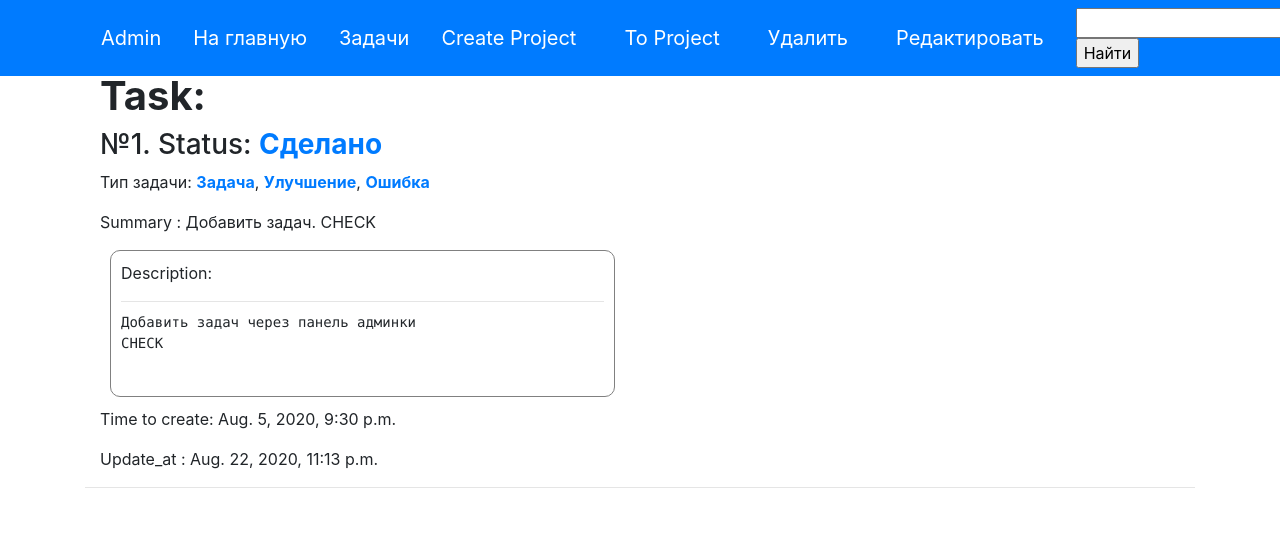
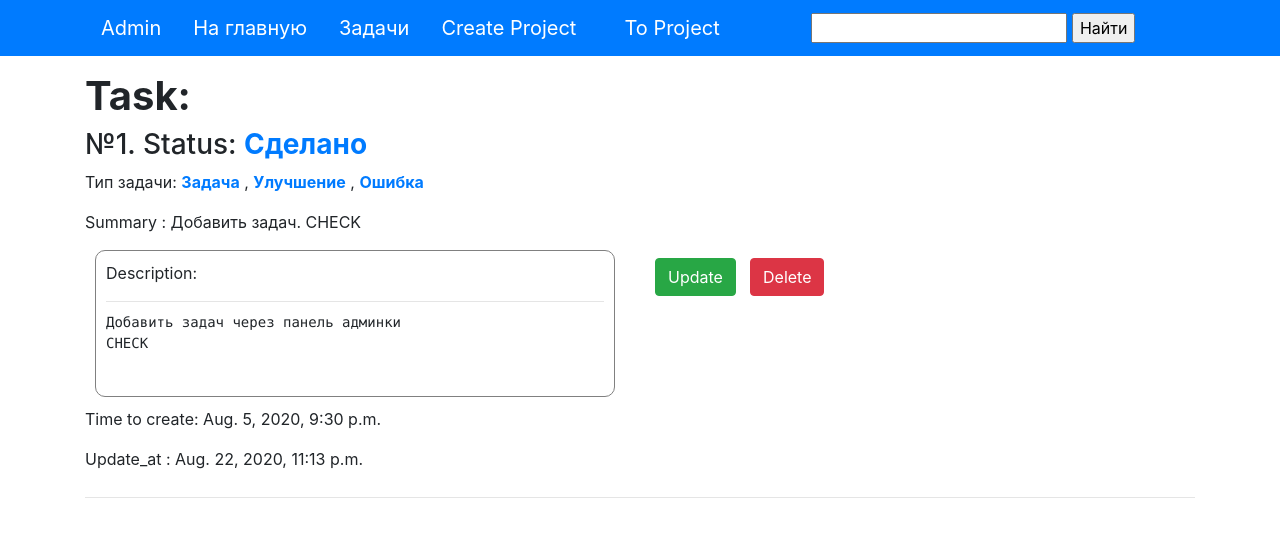
Before and after one commit to Illarionov81/python_group_5_homework_49_Alexander_Illarionov, a Django app: page /project/1/task/ in a window 1280 px wide. Shown: the top 537 px of the page. Run offline with Django 3.2, Linux system fonts and the light colour scheme; data comes from the database, SQL or seed files in the repository; some libraries are stand-ins or nearby versions.

```diff
--- a/source/main/urls.py
+++ b/source/main/urls.py
@@ -16,8 +16,8 @@ Including another URLconf
 from django.contrib import admin
 from django.urls import path
 from webapp.views import TasksView, OneTaskView, TaskDeleteView, TaskCreateView, \
-    TaskUpdateView, multi_delete, multi_delete_task, ProjectsView, OneProjectView, ProjectCreateView,\
-    ProjectUpdateView
+    TaskUpdateView, multi_delete, multi_delete_task, ProjectsView, OneProjectView, ProjectCreateView, \
+    ProjectUpdateView, ProjectDeleteView
 
 urlpatterns = [
     path('admin/', admin.site.urls),
@@ -25,6 +25,7 @@ urlpatterns = [
     path('project/<int:pk>/update', ProjectUpdateView.as_view(), name='project_update'),
     path('project/<int:pk>/', OneProjectView.as_view(), name='project_view'),
     path('project/add/', ProjectCreateView.as_view(), name='project_create_view'),
+    path('project/<int:pk>/delete/', ProjectDeleteView.as_view(), name='project_delete'),
     path('tasks/', TasksView.as_view(), name='index'),
     path('project/<int:pk>/task/add/', TaskCreateView.as_view(), name='task_add_view'),
     path('project/<int:pk>/task/', OneTaskView.as_view(), name='task_view'),
--- a/source/webapp/templates/project/project_create.html
+++ b/source/webapp/templates/project/project_create.html
@@ -1,4 +1,10 @@
 {% extends 'project/../project_base.html' %}
+
+{% block menu %}
+    <li class="nav-item px-3">
+        <a class="navbar-brand"  href="{% url 'projects' %}" >Отмена</a>
+    </li>
+{% endblock %}
 
 {% block title %}Create Project{% endblock %}
 
--- a/source/webapp/templates/project/project_update.html
+++ b/source/webapp/templates/project/project_update.html
@@ -1,4 +1,10 @@
 {% extends 'project/../project_base.html' %}
+
+{% block menu %}
+    <li class="nav-item px-3">
+        <a class="navbar-brand"  href="{% url 'project_view' project.pk %}" >Отмена</a>
+    </li>
+{% endblock %}
 
 {% block title %}Project Update{% endblock %}
 
--- a/source/webapp/templates/project/projects_view.html
+++ b/source/webapp/templates/project/projects_view.html
@@ -41,9 +41,9 @@
             <div class="coL col-lg-1 mt-5">
                 <a href="{% url 'project_update' project.pk %}" ><button type="button"  class="btn btn-success">Update</button></a>
             </div>
-{#            <div class="coL col-lg-1 mt-5">#}
-{#                <a href="{% url 'task_delete_view' project.pk %}" ><button type="submit"  class="btn btn-danger">Delete</button></a>#}
-{#            </div>#}
+            <div class="coL col-lg-1 mt-5">
+                <a href="{% url 'project_delete' project.pk %}" ><button type="button"  class="btn btn-danger">Delete</button></a>
+            </div>
             <div class="coL col-lg-1 mt-5">
                 <a href="{% url 'project_view' project.pk %}" ><button type="button"  class="btn btn-warning"> View </button></a>
             </div>
--- a/source/webapp/templates/project_base.html
+++ b/source/webapp/templates/project_base.html
@@ -28,6 +28,8 @@
                     {% block menu %}
                     {% endblock %}
                 </ul>
+            </div>
+            <div class="collapse navbar-collapse" id="navbarSupportedContent">
                  <ul class="navbar-nav ">
                     {% block search %}
                         <div class="search-form">
--- a/source/webapp/templates/task/task.html
+++ b/source/webapp/templates/task/task.html
@@ -6,29 +6,39 @@
     <li class="nav-item px-3">
         <a class="navbar-brand"  href="{% url 'project_view' issuetracker.project.pk %}" >To Project</a>
     </li>
-<li class="nav-item px-3">
-    <a class="navbar-brand"  href="{% url 'task_delete_view' issuetracker.pk %}" >Удалить</a>
-</li>
-<li class="nav-item px-3">
-    <a class="navbar-brand"  href="{% url 'task_update_view' issuetracker.pk %}" >Редактировать</a>
-</li>
+{#<li class="nav-item px-3">#}
+{#    <a class="navbar-brand"  href="{% url 'task_delete_view' issuetracker.pk %}" >Удалить</a>#}
+{#</li>#}
+{#<li class="nav-item px-3">#}
+{#    <a class="navbar-brand"  href="{% url 'task_update_view' issuetracker.pk %}" >Редактировать</a>#}
+{#</li>#}
 {% endblock %}
 
 {% block contant %}
-<div class="col col-lg-6">
+
         <h1 class="pt-4"><b>Task: </b></h1>
         <h3>№{{ issuetracker.pk }}. Status: <b class="text-primary">{{ issuetracker.status.get_status_display }}</b></h3>
-    <p>Тип задачи: {% for type in issuetracker.type.all %}<b class="text-primary">{{ type.get_name_display }}</b>{% if not forloop.last%}, {% endif %}{% endfor %}</p>
-
+        <p>Тип задачи: {% for type in issuetracker.type.all %}<b class="text-primary">{{ type.get_name_display }}</b>
+            {% if not forloop.last%}, {% endif %}{% endfor %}</p>
+<div class="row">
+    <div class="col col-lg-6">
         <p>Summary : {{ issuetracker.summary }}</p>
         <div class="box">
             <p>Description:  </p>
             <hr>
             <pre>{{ issuetracker.description|linebreaks }}</pre>
         </div>
-
             <p>Time to create: {{ issuetracker.completion_time }}</p>
             <p>Update_at : {{ issuetracker.update_at }}</p>
     </div>
+    <div class="coL col-lg-1 mt-5">
+        <a href="{% url 'task_update_view' issuetracker.pk %}" ><button type="button"  class="btn btn-success">Update</button></a>
+    </div>
+    <div class="coL col-lg-1 mt-5">
+        <a href="{% url 'task_delete_view' issuetracker.pk %}" ><button type="button"  class="btn btn-danger">Delete</button></a>
+    </div>
+</div>
+
     <hr>
+
 {% endblock %}
--- a/source/webapp/templates/task/task_create.html
+++ b/source/webapp/templates/task/task_create.html
@@ -1,4 +1,10 @@
 {% extends 'project/../project_base.html' %}
+
+{% block menu %}
+    <li class="nav-item px-3">
+        <a class="navbar-brand"  href="{% url 'project_view' project.pk %}" >Отмена</a>
+    </li>
+{% endblock %}
 
 {% block title %}Add task{% endblock %}
 
--- a/source/webapp/views/issue_view.py
+++ b/source/webapp/views/issue_view.py
@@ -61,6 +61,14 @@ class TaskCreateView(CreateView):
         form.save_m2m()
         return redirect('project_view', pk=project.pk)
 
+    def get_context_data(self, **kwargs):
+        context = super().get_context_data(**kwargs)
+        context['project'] = get_object_or_404(
+            Project,
+            pk=self.kwargs.get('pk'),
+        )
+        return context
+
 
 class TaskUpdateView(UpdateView):
     template_name = 'task/task_update.html'
```
Also changed, not shown: source/webapp/templates/project/project.html (+9 -7 lines), source/webapp/templates/project/project_delete.html (added, +32 -0 lines), source/webapp/views/project_views.py (+8 -2 lines). Lines whose indentation alone changed are shown as unchanged.
